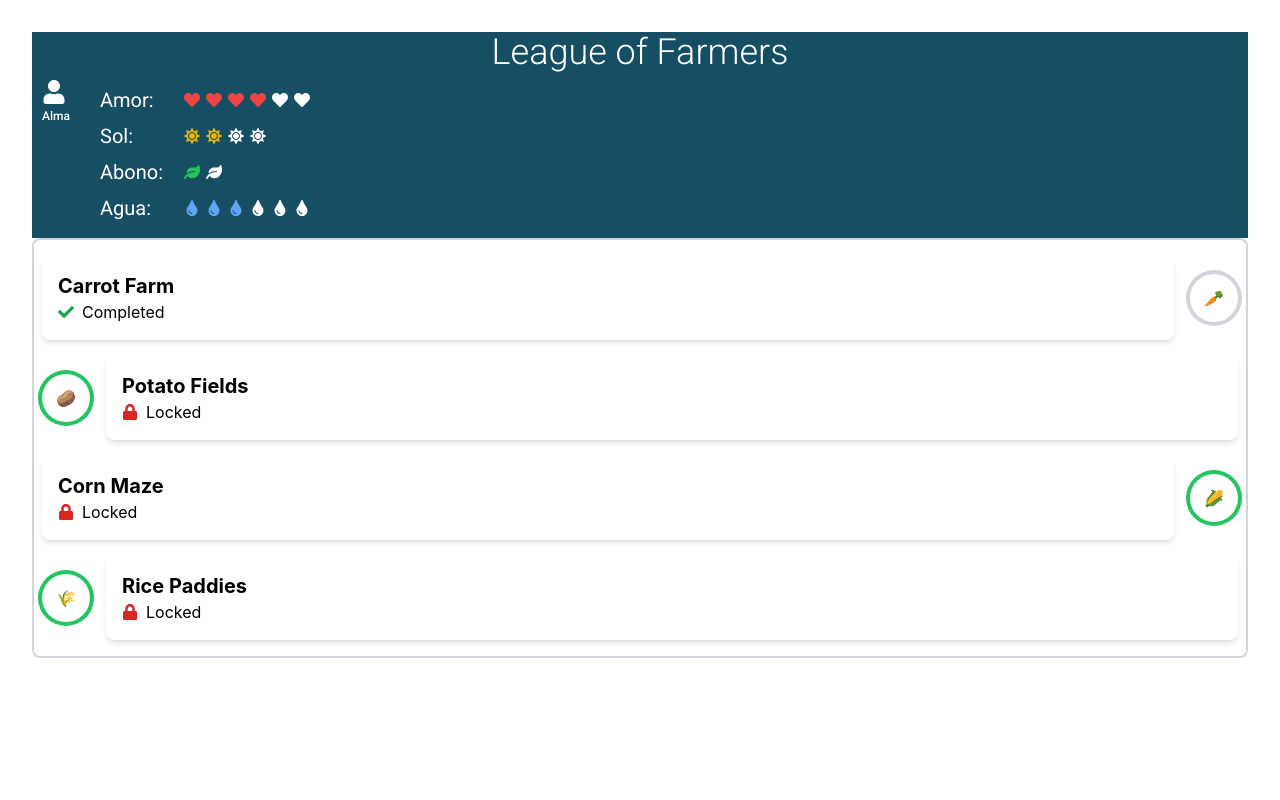
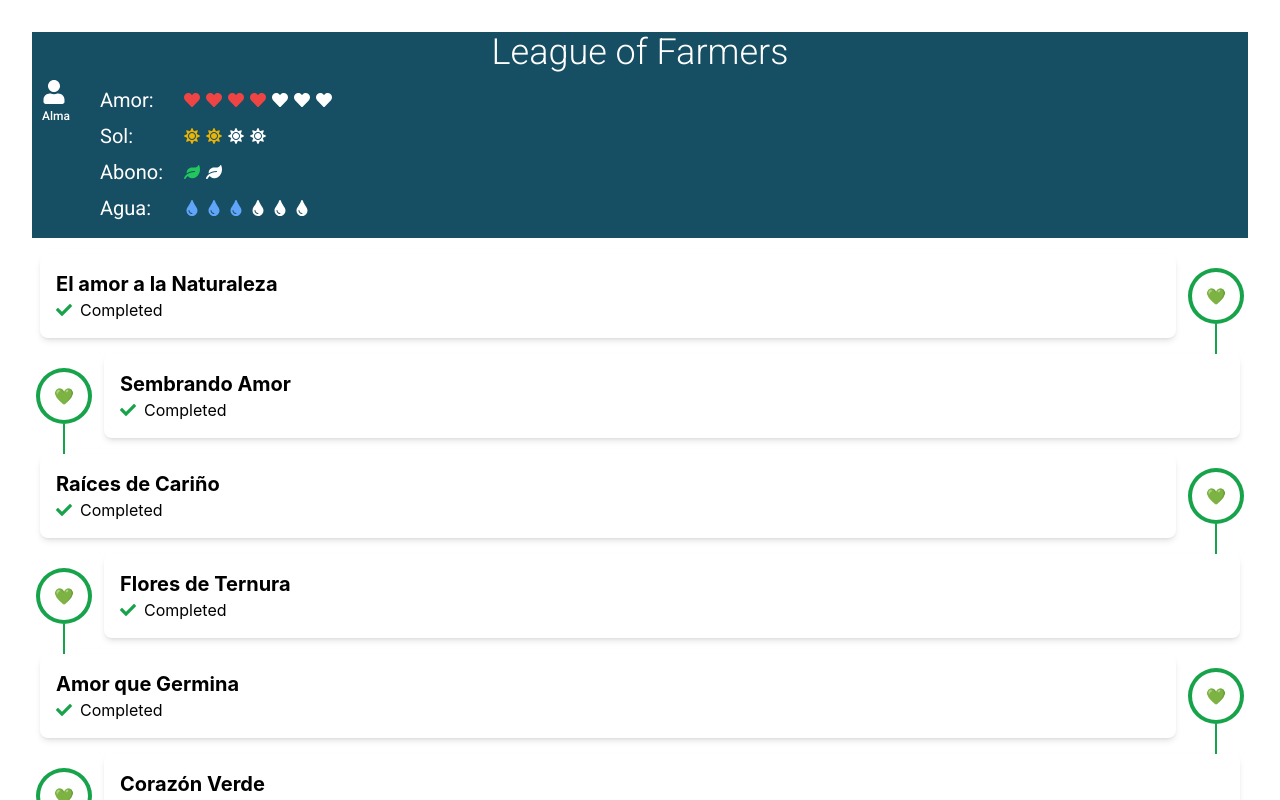
Before and after one commit to ladyBataca/League-of-farming, a React (Vite) app: page / in a window 1280 px wide. Built offline with nearby package versions, Linux system fonts and the light colour scheme.

Commit message:
:pencil2: add stages.

```diff
--- a/src/Home.tsx
+++ b/src/Home.tsx
@@ -4,31 +4,129 @@ import StageList from './components/StageList'
 
 // Define sample stages data
 const stages = [
+  // Categoría Amor (7 títulos)
   {
     id: 1,
-    icon: "🥕",
-    title: "Carrot Farm",
+    icon: "💚",
+    title: "El amor a la Naturaleza",
     completed: true
   },
   {
     id: 2,
-    icon: "🥔",
-    title: "Potato Fields",
+    icon: "💚",
+    title: "Sembrando Amor",
+    completed: true
+  },
+  {
+    id: 3,
+    icon: "💚",
+    title: "Raíces de Cariño",
+    completed: true
+  },
+  {
+    id: 4,
+    icon: "💚",
+    title: "Flores de Ternura",
+    completed: true
+  },
+  {
+    id: 5,
+    icon: "💚",
+    title: "Amor que Germina",
+    completed: true
+  },
+  {
+    id: 6,
+    icon: "💚",
+    title: "Corazón Verde",
+    completed: true
+  },
+  {
+    id: 7,
+    icon: "💚",
+    title: "Latido de la Tierra",
+    completed: false
+  },
+
+  // Categoría Sol (4 títulos)
+  {
+    id: 8,
+    icon: "☀️",
+    title: "El sol, el Dios de nuestros ancestros",
     completed: false
   },
   {
-    id: 3,
-    icon: "🌽",
-    title: "Corn Maze",
+    id: 9,
+    icon: "☀️",
+    title: "Luz Vital del Campo",
     completed: false
   },
   {
-    id: 4,
-    icon: "🌾",
-    title: "Rice Paddies",
+    id: 10,
+    icon: "☀️",
+    title: "Rayos de Innovación",
+    completed: false
+  },
+  {
+    id: 11,
+    icon: "☀️",
+    title: "Brillo que Alimenta",
+    completed: false
+  },
+
+  // Categoría Abono (2 títulos)
+  {
+    id: 12,
+    icon: "🌱",
+    title: "Elixir de la Fertilidad",
+    completed: false
+  },
+  {
+    id: 13,
+    icon: "🌱",
+    title: "Fertilizando el Futuro",
+    completed: false
+  },
+
+  // Categoría Agua (6 títulos)
+  {
+    id: 14,
+    icon: "💧",
+    title: "Ríos de Vida",
+    completed: false
+  },
+  {
+    id: 15,
+    icon: "💧",
+    title: "La Danza del Agua",
+    completed: false
+  },
+  {
+    id: 16,
+    icon: "💧",
+    title: "Lluvia que Renueva",
+    completed: false
+  },
+  {
+    id: 17,
+    icon: "💧",
+    title: "Fuente de Inspiración",
+    completed: false
+  },
+  {
+    id: 18,
+    icon: "💧",
+    title: "Cascada de Innovación",
+    completed: false
+  },
+  {
+    id: 19,
+    icon: "💧",
+    title: "Oasis Verde",
     completed: false
   }
-]
+];
+
 
 function Home() {
   return (
--- a/src/components/Badges.tsx
+++ b/src/components/Badges.tsx
@@ -38,7 +38,7 @@ const defaultBadges: BadgeItem[] = [
   {
     label: "Amor",
     icon: <FaHeart />,
-    total: 6,
+    total: 7,
     filled: 4,
     color: "text-red-500"
   },
--- a/src/components/StageItem.tsx
+++ b/src/components/StageItem.tsx
@@ -6,17 +6,22 @@ interface StageItemProps {
   title: string;
   completed: boolean;
   position: 'left' | 'right';
+  isLast?: boolean;
 }
 
-const StageItem: React.FC<StageItemProps> = ({ icon, title, completed, position }) => {
+const StageItem: React.FC<StageItemProps> = ({ icon, title, completed, position, isLast = false }) => {
   return (
     <div className={`flex items-center w-full ${position === 'right' ? 'flex-row-reverse' : 'flex-row'}`}>
-      {/* Icon Circle */}
-      <div className={`flex-shrink-0 ${position === 'right' ? 'ml-4' : 'mr-4'}`}>
+      {/* Icon Circle with Vertical Line */}
+      <div className={`flex-shrink-0 relative ${position === 'right' ? 'ml-4' : 'mr-4'}`}>
         <div className={`flex h-12 w-12 rounded-full bg-white items-center justify-center
-          ${completed ? 'ring-4 ring-gray-300' : 'ring-4 ring-green-500'}`}>
+          ${completed ? 'ring-4 ring-green-600' : 'ring-4 ring-red-600'}`}>
           {icon}
         </div>
+        {/* Vertical connecting line */}
+        {!isLast && (
+          <div className={`absolute left-1/2 transform -translate-x-1/2 top-[52px] w-0.5 h-[30px] bg-gray-300 ${completed ? 'bg-green-600' : 'bg-red-600'} ${isLast ? 'hidden' : ''}`} />
+        )}
       </div>
 
       {/* Content Card */}
--- a/src/components/StageList.tsx
+++ b/src/components/StageList.tsx
@@ -12,8 +12,8 @@ interface StageListProps {
 
 const StageList: React.FC<StageListProps> = ({ stages }) => {
   return (
-    <div className="w-full px-2 border-2 border-gray-300 rounded-lg">
-      <div className="flex flex-col space-y-4 py-4">
+    <div className="w-full px-2">
+      <div className="flex flex-col space-y-4 py-4 pb-20">
         {stages.map((stage, index) => (
           <StageItem
             key={stage.title}
@@ -21,6 +21,7 @@ const StageList: React.FC<StageListProps> = ({ stages }) => {
             title={stage.title}
             completed={stage.completed}
             position={index % 2 === 0 ? 'right' : 'left'}
+            isLast={index === stages.length - 1}
           />
         ))}
       </div>
--- a/vite.config.ts
+++ b/vite.config.ts
@@ -6,9 +6,10 @@ export default defineConfig({
   plugins: [react()],
   server: {
     port: 8080,
+    host: true,
     proxy: {
       '/api': {
-        target: 'http://localhost:8080',
+        target: 'http://0.0.0.0:8080',
         changeOrigin: true
       }
     }
```
